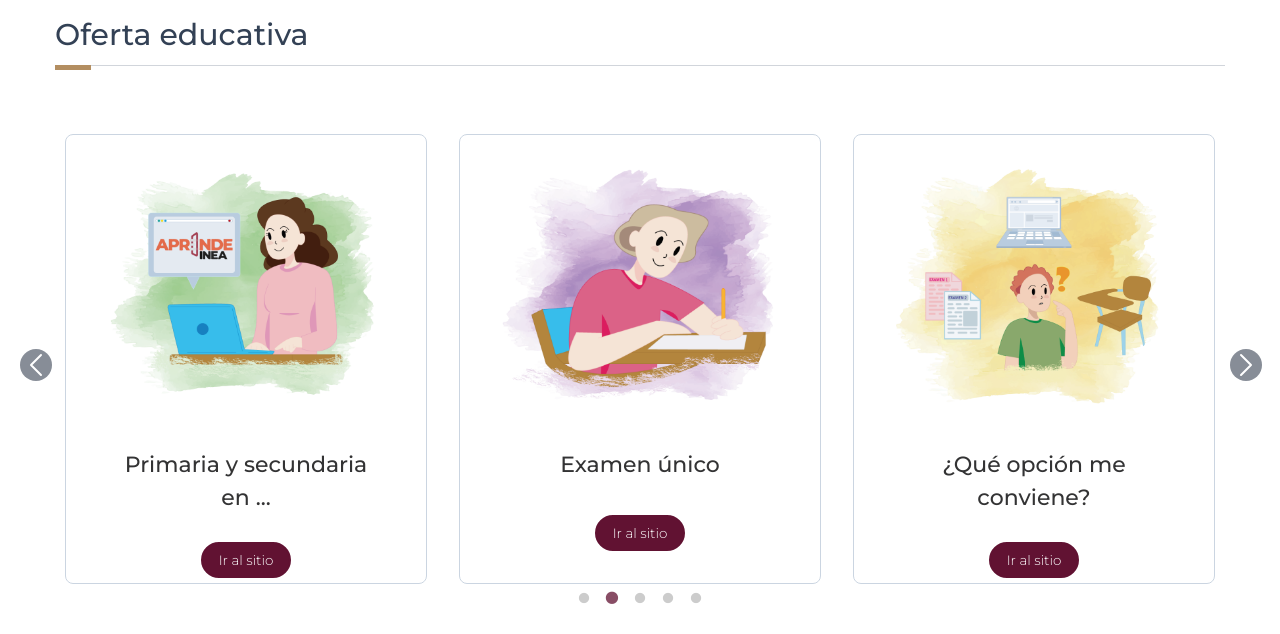
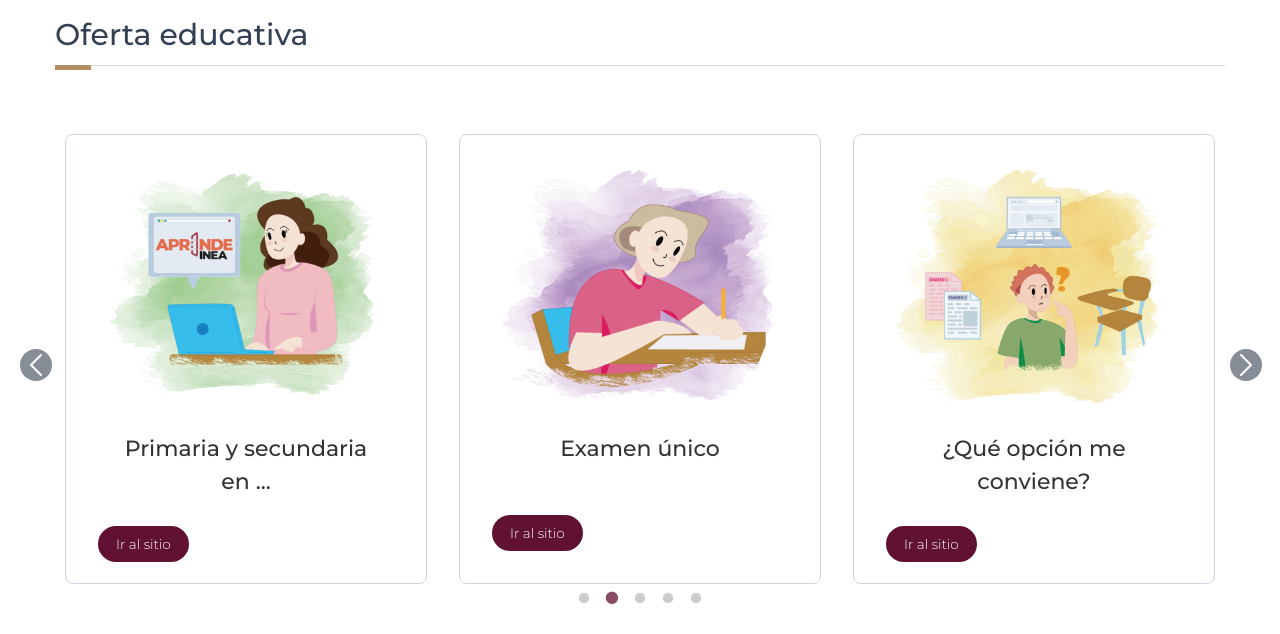
Before and after one commit to ineacdmx2024/inea-web, a Next.js app: page / in a window 1280 px wide. Shown: the part 860-1494 px from the top of the page. Built offline with nearby package versions, Linux system fonts and the light colour scheme; no server answers.

Commit message:
Cards fixed

```diff
--- a/src/components/CarouselOfertEdu.jsx
+++ b/src/components/CarouselOfertEdu.jsx
@@ -182,8 +182,20 @@ function CarouselOfertEdu() {
             display: flex;
             flex-direction: column;
           }
+        .carousel-card {
+          display: flex;
+          flex-direction: column;
+          justify-content: space-between;
+          align-items: center;
+        }
+
+        .button-container {
+          width: 100%;
+          display: flex;
+          justify-content: center;
         }
       `}</style>
+
       <div className="p-2 pt-0">
         <div className="carrusel desktop-carousel">
           <Slider
@@ -192,28 +204,29 @@ function CarouselOfertEdu() {
           >
             {modalidades.map((noticia, index) => (
               <Link
-              href={`/oferta-educativa${noticia.url}`}>
-              <div key={index*36} className={`tablet:h-[450px] ${isSmallScreen ? "pt-4" : ""}`}>
+                href={`/oferta-educativa${noticia.url}`}
+                key={index*36}
+              >
+                <div className="tablet:h-[450px]">
                   <div className={`border-0 tablet:border border-slate-300 tablet:shadow-none rounded-none tablet:rounded-lg h-full ${isSmallScreen ? "p-2" : "p-8"} flex flex-col justify-between carousel-card`}>
-                  <div className="flex flex-col items-center w-full h-full">
-                    <div className="w-full aspect-[4/3] relative mb-4">
+                    <div className="flex flex-col items-center w-full">
                       <img
                         className="w-full h-full object-cover rounded-lg"
                         src={noticia.image || "/placeholder.svg"}
                         alt={noticia.name}
                       />
-                    </div>
                       <h3
-                      className="my-4 tablet:my-7 px-2 tablet:px-5 text-center text-[16px] tablet:text-[22px] text-[#333334] font-medium"
+                        className="mb-4 tablet:my-7 px-2 tablet:px-5 text-center text-[16px] tablet:text-[22px] text-[#333334] font-medium"
                       >
                         {truncateText(noticia.name, 25)}
                       </h3>
                     </div>
-                  <div
-                    className="bg-[#611232] text-white text-xs letras:text-[13.5px] py-2 px-4 rounded-full hover:bg-white hover:text-[#611232] border-2 border-[#611232] mx-auto block font-light"
-                    href={`/oferta-educativa${noticia.url}`}
+                    <div className={`button-container ${isSmallScreen ? 'pb-2' : ''}`}>
+                      <button
+                        className="bg-[#611232] text-white text-xs letras:text-[13.5px] py-2 px-4 rounded-full hover:bg-white hover:text-[#611232] border-2 border-[#611232] font-light"
                       >
                         Ir al sitio
+                      </button>
                     </div>
                   </div>
                 </div>
--- a/src/components/SeccionLigasInte.jsx
+++ b/src/components/SeccionLigasInte.jsx
@@ -199,7 +199,6 @@ function SeccionLigasInte() {
           /* Aseguramos que la card tiene las mismas dimensiones */
           .desktop-carousel .carousel-card {
             height: 450px;
-
             display: flex;
             flex-direction: column;
           }
@@ -250,7 +249,7 @@ function SeccionLigasInte() {
               <div key={index} className={`tablet:h-[450px] ${isSmallScreen ? "pt-4" : ""} pt-4 tablet:px-8 tablet:pt-0`}>
                 <div className={`border-0 tablet:border border-slate-300 tablet:shadow-none rounded-none tablet:rounded-lg h-full ${isSmallScreen ? "p-2" : "p-3"} flex flex-col justify-between`}>
                   <div className="flex flex-col items-center w-full h-full">
-                    <div className="w-full aspect-[4/3] relative mb-4">
+                    <div className="w-full aspect-[4/3] relative mb-2">
                       <img
                         className="w-full h-full object-cover rounded-lg"
                         src={fijos.imagen || "/placeholder.svg"}
@@ -286,7 +285,7 @@ function SeccionLigasInte() {
           >
             {restantes.map((restantes, index) => (
               <div key={index} className={`tablet:h-[450px] ${isSmallScreen ? "pt-4" : ""}`}>
-                <div className={`border-0 tablet:border border-slate-300 tablet:shadow-none rounded-none ${isSmallScreen ? "p-2" : "p-8"} tablet:rounded-lg h-full p-2 flex flex-col justify-between carousel-card`}>
+                <div className={`border-0 tablet:border border-slate-300 tablet:shadow-none rounded-none ${isSmallScreen ? "p-2" : "pt-8 px-5 tablet:p-8"} tablet:rounded-lg h-full p-2 flex flex-col justify-between carousel-card`}>
                   <div className="flex flex-col items-center w-full h-full">
                     <div className="w-full aspect-[4/3] relative mb-4">
                       <img
```
Lines whose indentation alone changed are shown as unchanged.
